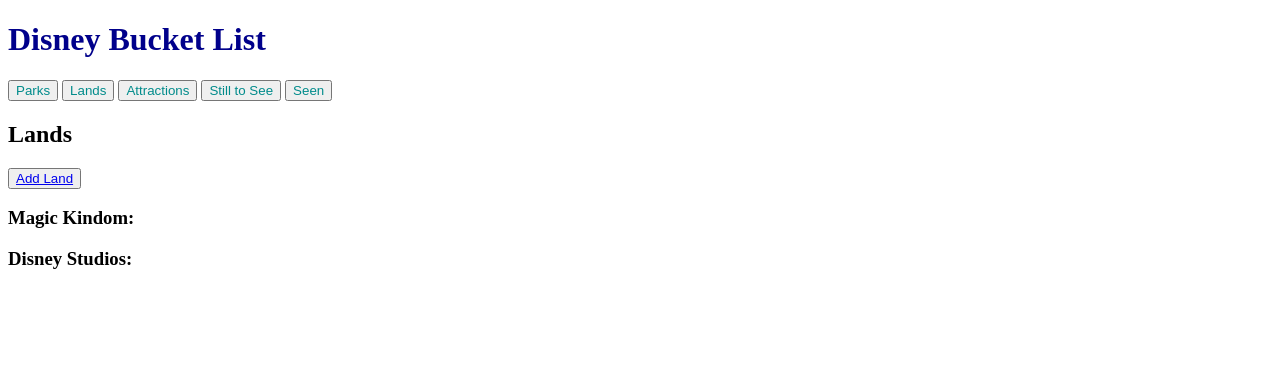
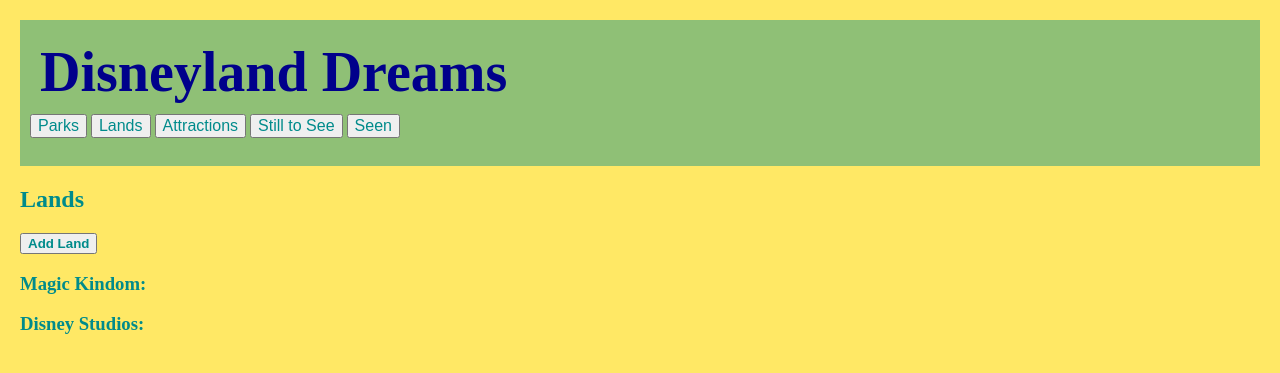
Before and after one commit to ruthierutho/disneyland_bucketlist_python_project, a Flask app: page /lands in a window 1280 px wide. Shown: the top 373 px of the page. Run offline with Flask 2, Linux system fonts and the light colour scheme; data that the repository does not hold is empty; some libraries are stand-ins or nearby versions.

Commit message:
some css-ing

```diff
--- a/static/style.css
+++ b/static/style.css
@@ -1,11 +1,46 @@
 #header {
   text-decoration: none;
   color: darkblue;
+  font-family: 'Times New Roman', Times, serif;
+  font-size: 28px;
+  margin: 0px;
+
+}
+
+h1 {
+  margin: 0px;
+  padding: 10px;
+}
+
+#top_of_page {
+  background-color: rgba(0, 139, 139, 0.44);
+  padding: 10px;
 
 }
 
 .navbar {
   text-decoration: none;
   color: darkcyan;
+  outline: darkcyan;
+  font-size: 16px;
 
 }
+
+body {
+  background-color: rgb(255, 232, 101);
+  color: darkcyan;
+  text-decoration: none;
+  font-family: 'Times New Roman', Times, serif;
+  font-size: 16px;
+  margin: 0px;
+  padding: 20px;
+
+}
+
+
+
+.link {
+  text-decoration: none;
+  color: darkcyan;
+  font-weight: bold;
+}
--- a/templates/attractions/index.html
+++ b/templates/attractions/index.html
@@ -4,12 +4,12 @@
     <h2>Attractions</h2>
 
     <p>
-       <button> <a href="/attractions/new">Add Attraction</a> </button>
+       <button> <a class = "link" href="/attractions/new">Add Attraction</a> </button>
     </p>
 
     <ul>
         {% for attraction in attractions %}
-        <li><a href="/attractions/{{attraction.id}}">{{ attraction.name }}</a> in {{ attraction.land.name }}
+        <li><a class = "link" href="/attractions/{{attraction.id}}">{{ attraction.name }}</a> in {{ attraction.land.name }}
             <p>
                 {% if attraction.visited == True %}
                     -Seen!
--- a/templates/attractions/show.html
+++ b/templates/attractions/show.html
@@ -12,7 +12,7 @@
         </p>
         <p>Notes: {{attraction.notes}}</p>
         <p>
-        <button><a href="/attractions/{{attraction.id}}/edit">Edit</a></button>
+        <button><a class = "link" href="/attractions/{{attraction.id}}/edit">Edit</a></button>
         </p>
         <p>
         <form class="delete-form" action="/attractions/{{attraction.id}}/delete" method="POST">
--- a/templates/attractions/still_to_see.html
+++ b/templates/attractions/still_to_see.html
@@ -4,7 +4,7 @@
     <h2>Still to See</h2>
     <ul>
         {% for attraction in attractions if attraction.visited == False %}
-        <li><a href="/attractions/{{attraction.id}}">{{ attraction.name }}</a> in {{ attraction.land.name }}
+        <li><a class = "link" href="/attractions/{{attraction.id}}">{{ attraction.name }}</a> in {{ attraction.land.name }}
 
             <p>My notes: {{ attraction.notes}} </p>
         </li>
--- a/templates/base.html
+++ b/templates/base.html
@@ -1,12 +1,12 @@
 <!DOCTYPE html>
 <html>
     <head>
-        <title>Disney Bucket List</title>
+        <title>Disneyland Dreams</title>
         <link rel="stylesheet" href="{{ url_for('static', filename='style.css') }}"
     </head>
     <body>
-        <header>
-            <a id="header" href="/"><h1>Disney Bucket List</h1></a>
+        <header id="top_of_page">
+            <a id="header" href="/"><h1>Disneyland Dreams</h1></a>
         <nav>
 
                 <button><a class="navbar" href="/parks">Parks</a></button>
@@ -16,6 +16,7 @@
                 <button><a class="navbar" href="/seen">Seen</a></button>
 
         </nav>
+        <br>
         </header>
         <section>
             {% block content %}
--- a/templates/index.html
+++ b/templates/index.html
@@ -1,5 +1,5 @@
 {% extends 'base.html' %}
 
 {% block content %}
-    <p>save your magical memories forever!</p>
+    <h3>Save your magical memories forever!</h3>
 {% endblock content %}
--- a/templates/lands/index.html
+++ b/templates/lands/index.html
@@ -4,12 +4,12 @@
     <h2>Lands</h2>
 
     <p>
-       <button><a href="/lands/new">Add Land</a></button>
+       <button><a class = "link" href="/lands/new">Add Land</a></button>
     </p>
     <h3>Magic Kindom:</h3>
     <ul>
         {% for land in lands if land.park.name == "Magic Kingdom" %}
-        <li><a href="/lands/{{land.id}}">{{ land.name }}</a>
+        <li><a class = "link" href="/lands/{{land.id}}">{{ land.name }}</a>
            <p>
             {% if land.visited == True %}
                 -Seen!
@@ -23,7 +23,7 @@
     <h3>Disney Studios:</h3>
     <ul>
         {% for land in lands if land.park.name == "Disney Studios" %}
-        <li><a href="/lands/{{land.id}}">{{ land.name }}</a>
+        <li><a class = "link" href="/lands/{{land.id}}">{{ land.name }}</a>
            <p>
             {% if land.visited == True %}
                 -Seen!
--- a/templates/lands/show.html
+++ b/templates/lands/show.html
@@ -9,8 +9,10 @@
             {% else %}
                 -Still to see!
             {% endif %}
-           </p>
-        <a href="/lands/{{land.id}}/edit">Edit</a>
+        </p>
+        <p>
+        <button><a class = "link" href="/lands/{{land.id}}/edit">Edit</a></button>
+        </p>
         <form class="delete-form" action="/lands/{{land.id}}/delete" method="POST">
             <button>Delete</button>
         </form>
--- a/templates/parks/index.html
+++ b/templates/parks/index.html
@@ -4,11 +4,11 @@
     <h2>Parks</h2>
 
     <p>
-        <button><a href="/parks/new">Add Park</a></button>
+        <button><a class = "link" href="/parks/new">Add Park</a></button>
     </p>
     <ul>
         {% for park in all_parks %}
-        <li><a href="/parks/{{park.id}}">{{ park.name }}</a></li>
+        <li><a class = "link" href="/parks/{{park.id}}">{{ park.name }}</a></li>
 
         {% endfor %}
     </ul>
--- a/templates/parks/show.html
+++ b/templates/parks/show.html
@@ -2,6 +2,8 @@
 {% block content %}
     <div>
         {{park.name}}
-        <a href="/parks/{{park.id}}/edit">Edit</a>
+        <p>
+        <button><a class = "link" href="/parks/{{park.id}}/edit">Edit</a></button>
+        </p>
     </div>
 {% endblock content %}
```
